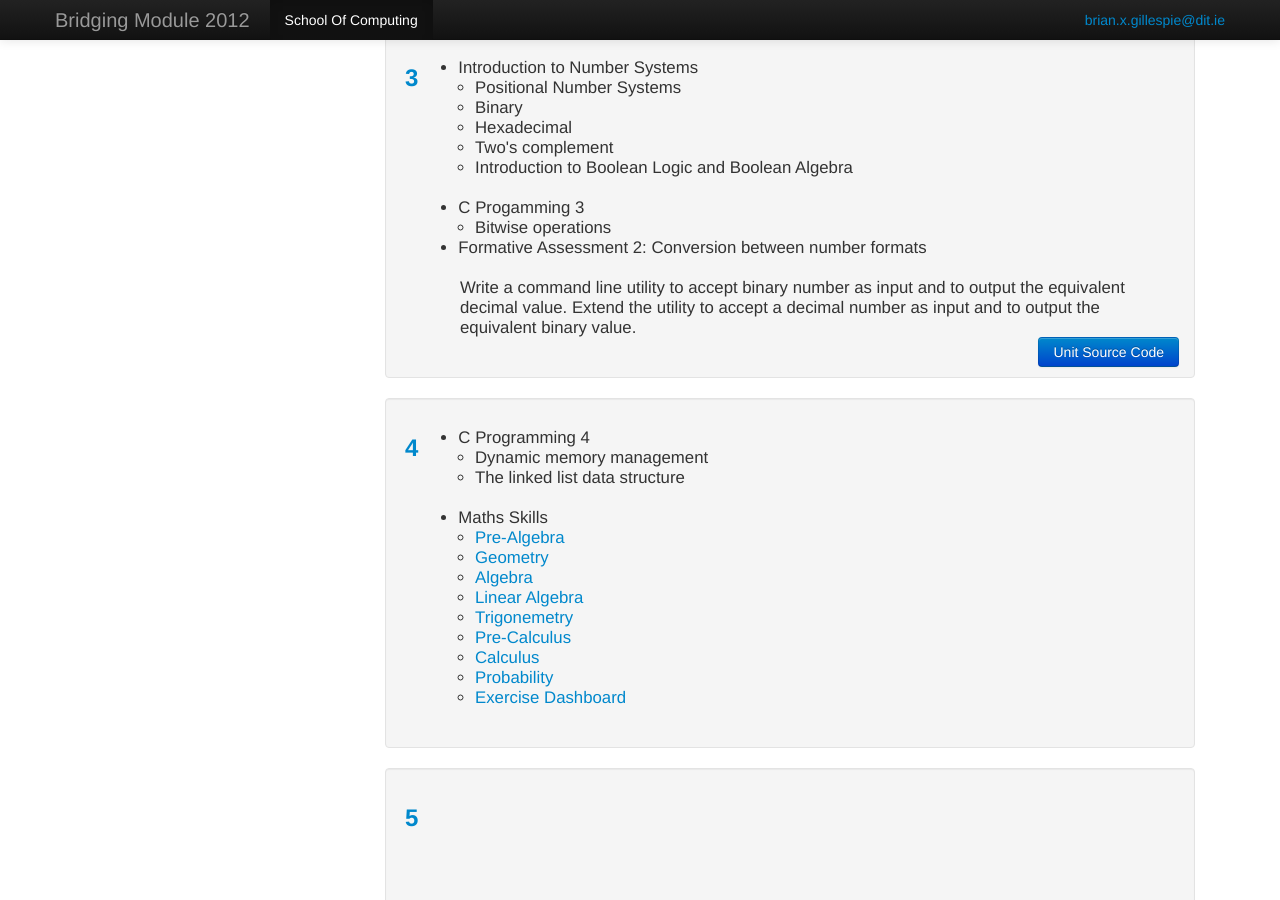
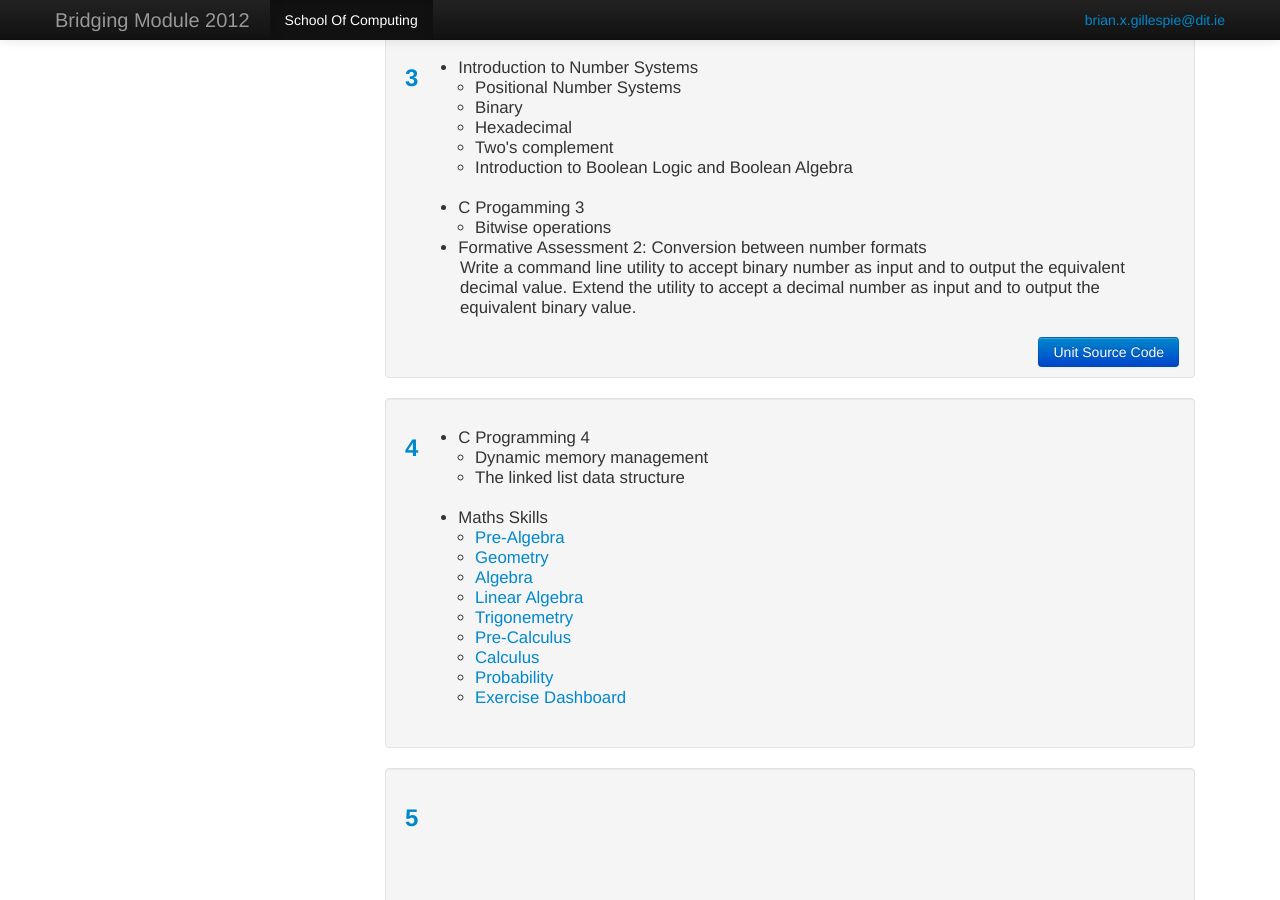
Before and after one commit to c12345678/bridgingmodule2012, a Jekyll site: the page built from index.html, in a window 1280 px wide and 900 px high, scrolled down 1499 px. Built offline with Jekyll 4.4.1, drawn with Linux system fonts in a browser that asks for light colours.

Commit message:
Minor styling

```diff
--- a/_includes/unit3.html
+++ b/_includes/unit3.html
@@ -14,7 +14,7 @@
   </ul>
   <li>Formative Assessment 2: Conversion between number formats</li>
   <p style="padding-left:30px">
-    <br />Write a command line utility to accept binary number as input and to output the equivalent decimal value.
+    Write a command line utility to accept binary number as input and to output the equivalent decimal value.
     Extend the utility to accept a decimal number as input and to output the equivalent binary value.
   </p>
 </ul>
```
